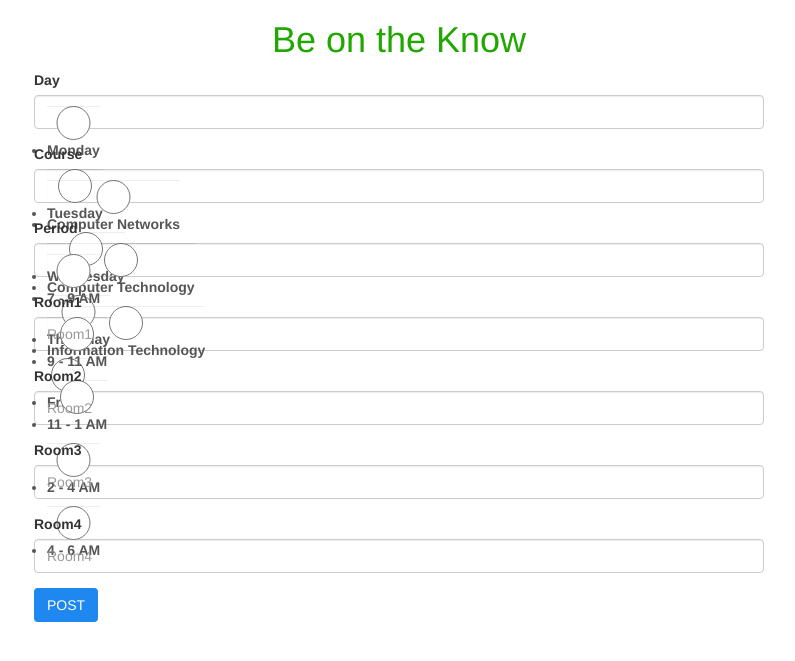
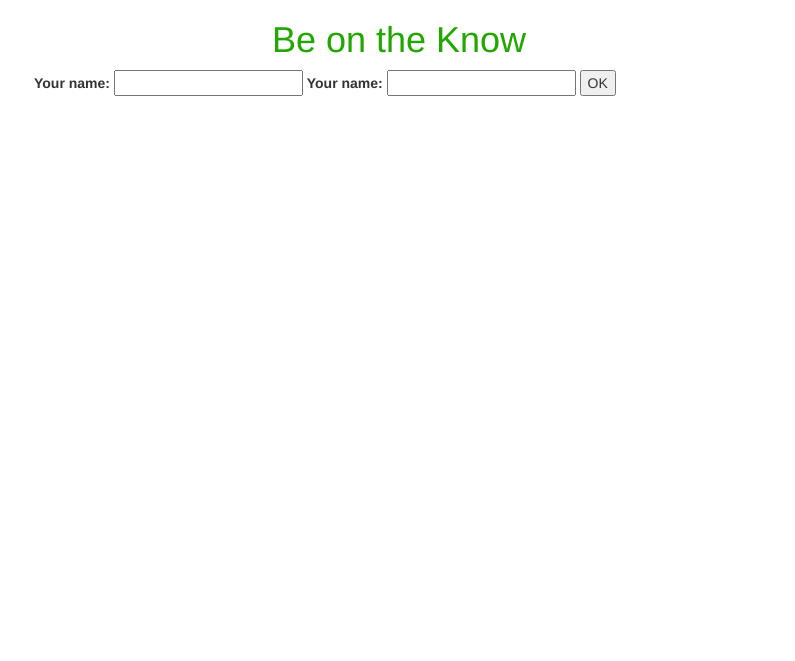
Before and after one commit to kepha-okari/tabler, a Django app: page /table/record/ in a window 1280 px wide. Shown: the top 661 px of the page, without its empty margins (241-1036 px from the left). Run offline with Django 3.2, Linux system fonts and the light colour scheme; some libraries are stand-ins or nearby versions.

Commit message:
added better forms

```diff
--- a/tablerapp/templates/create-table.html
+++ b/tablerapp/templates/create-table.html
@@ -15,16 +15,15 @@
 
      <div class="container">
          <div class="col-md-8 col-md-offset-2">
-             <form class="uk-form-horizontal" action=""  method="post" enctype="multipart/form-data">
-                 {% csrf_token %}
-                 {% bootstrap_form form %}
-                 <input type="submit" class="btn uk-button uk-button-primary btn-md" value="Post">
+
+             <form action="/table/record/" method="post">
+                  {% csrf_token %}
+                 <label for="variable">Your name: </label>
+                 <input id="variable" type="text" name="variable"  value="{{ current_name }}">
+                 <label for="variable2">Your name: </label>
+                 <input id="variable" type="text" name="variable2"  value="{{ current_name }}">
+                 <input type="submit" value="OK">
              </form>
-             <!-- <form action="/your-name/" method="post">
-                 <label for="your_name">Your name: </label>
-                 <input id="your_name" type="text" name="your_name" value="{{ current_name }}">
-                 <input type="submit" value="OK">
-             </form> -->
          </div>
      </div>
 
--- a/tablerapp/views.py
+++ b/tablerapp/views.py
@@ -19,31 +19,38 @@
 
 
 
+#
+# def create_table(request):
+#
+#     if request.method == 'POST':
+#             form = ScheduleForm(request.POST,request.FILES)
+#
+#
+#             if form.is_valid():
+#                 day = form.cleaned_data['day']
+#                 course = form.cleaned_data['course']
+#                 period = form.cleaned_data['period']
+#                 room1 = form.cleaned_data['room1']
+#                 room2 = form.cleaned_data['room2']
+#                 room3 = form.cleaned_data['room3']
+#                 room4 = form.cleaned_data['room4']
+#                 form1 = Schedule(day = day, course = course, year1 = '1', year2 ='2' ,year3 = '3' ,year4 = '4',period = period ,room1 = room1,room2 = room2,room3 = room3,room4 = room4)
+#                 form1.save()
+#                 return redirect(index)
+#
+#     else:
+#         form = ScheduleForm()
+#     return render(request, 'create-table.html',{"form":form})
 
 def create_table(request):
+    if request.method == 'POST':
+        data = request.POST['variable']
+        data1 = request.POST['variable2']
+        form1 = Schedule(day = 'Monday', course = 'ct', year1 = '1', year2 ='2' ,year3 = '3' ,year4 = '4',period = '7' ,room1 = '100',room2 = '120',room3 = data,room4 = data1)
+        form1.save()
+        return redirect(index)
+    return render(request, 'create-table.html')
 
-    if request.method == 'POST':
-            form = ScheduleForm(request.POST,request.FILES)
-
-            if form.is_valid():
-                day = form.cleaned_data['day']
-                course = form.cleaned_data['course']
-                # year1 = form.cleaned_data['year1']
-                # year2 = form.cleaned_data['year2']
-                # year3 = form.cleaned_data['year3']
-                # year4 = form.cleaned_data['year4']
-                period = form.cleaned_data['period']
-                room1 = form.cleaned_data['room1']
-                room2 = form.cleaned_data['room2']
-                room3 = form.cleaned_data['room3']
-                room4 = form.cleaned_data['room4']
-                form1 = Schedule(day = day, course = course, year1 = '1', year2 ='2' ,year3 = '3' ,year4 = '4',period = period ,room1 = room1,room2 = room2,room3 = room3,room4 = room4)
-                form1.save()
-                return redirect(index)
-
-    else:
-        form = ScheduleForm()
-    return render(request, 'create-table.html',{"form":form})
 
 
 # @login_required(login_url='/accounts/login/')
```
